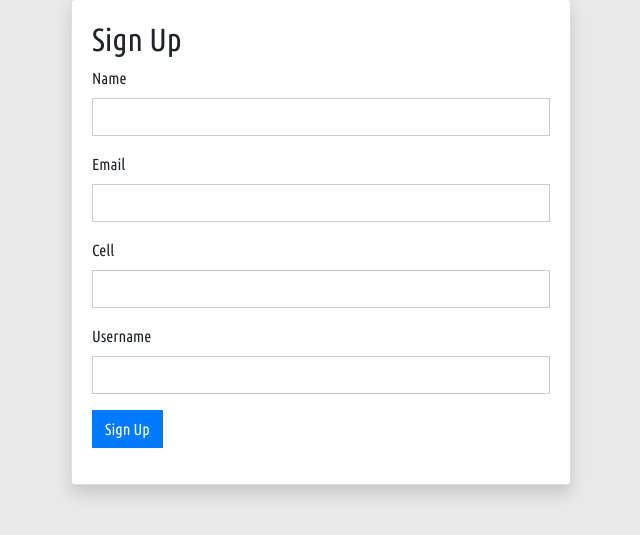
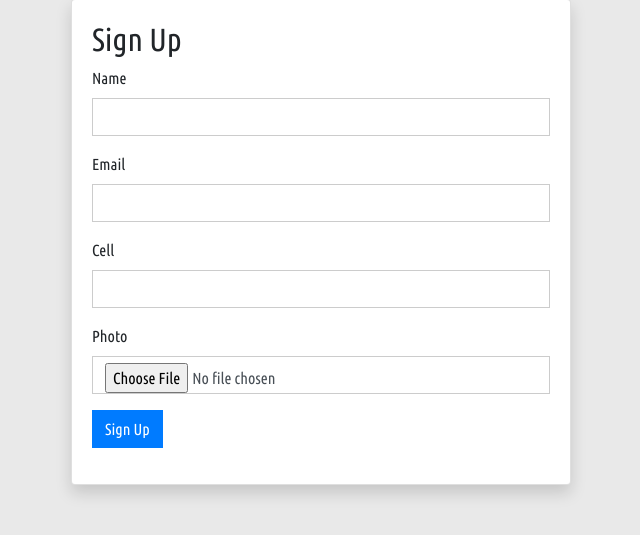
Before and after one commit to muhsinashoma/obj-crud, a PHP site: page / in a window 1280 px wide. Shown: the part 82-617 px from the top of the page, without its empty margins (319-959 px from the left). Run offline with PHP 8.4, Linux system fonts and the light colour scheme.

Commit message:
Student form setup

```diff
--- a/index.php
+++ b/index.php
@@ -17,25 +17,25 @@
 		<div class="card shadow">
 			<div class="card-body">
 				<h2>Sign Up</h2>
-				<form action="">
+				<form action="<?php echo $_SERVER['PHP_SELF']  ?>" method="post" enctype="multipart/form-data">
 					<div class="form-group">
 						<label for="">Name</label>
-						<input class="form-control" type="text">
+						<input class="form-control" type="text" >
 					</div>
 					<div class="form-group">
 						<label for="">Email</label>
-						<input class="form-control" type="text">
+						<input name="email" class="form-control" type="text">
 					</div>
 					<div class="form-group">
 						<label for="">Cell</label>
-						<input class="form-control" type="text">
+						<input name="cell" class="form-control" type="text">
 					</div>
 					<div class="form-group">
-						<label for="">Username</label>
-						<input class="form-control" type="text">
+						<label for="">Photo</label>
+						<input name="photo" class="form-control" type="file">
 					</div>
 					<div class="form-group">
-						<input class="btn btn-primary" type="submit" value="Sign Up">
+						<input name="submit" class="btn btn-primary" type="submit" value="Sign Up">
 					</div>
 				</form>
 			</div>
```
